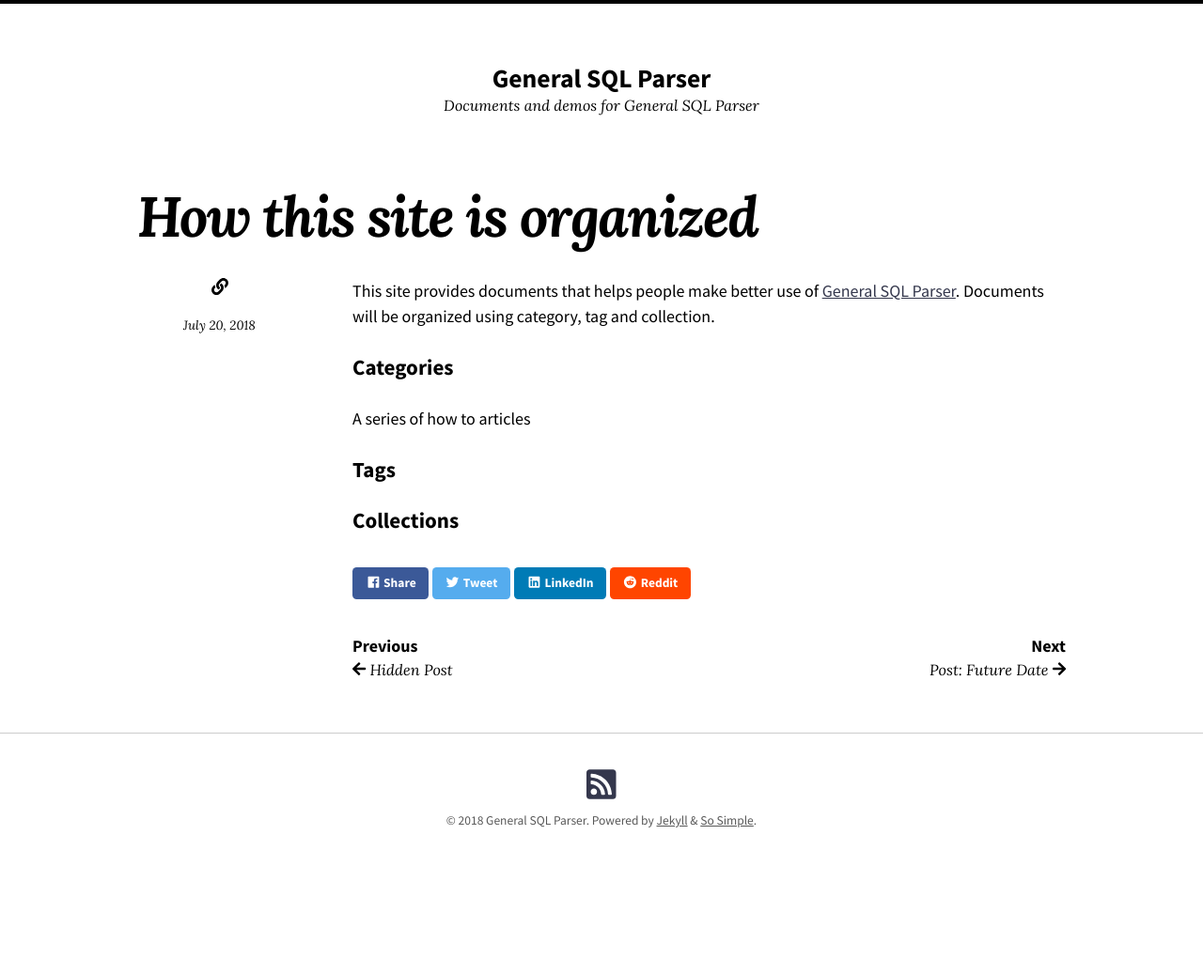
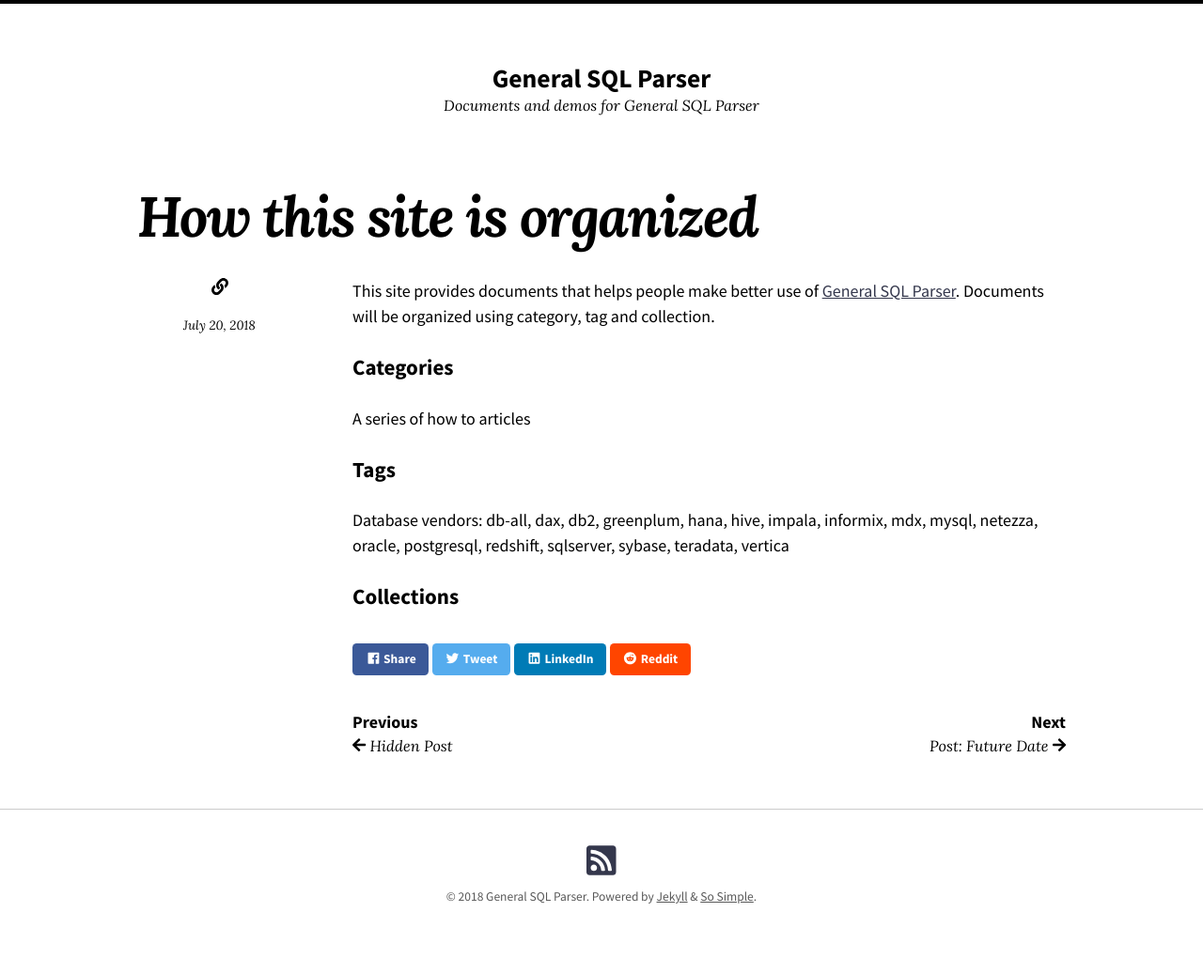
Before and after one commit to sqlparser/gspHome, a Jekyll site: the page built from _posts/2018-07-20-guide-of-site-organization.md, in a window 1280 px wide. Shown: the whole page at 94% size. Built offline with Jekyll 4.4.1, drawn with Linux system fonts in a browser that asks for light colours; nearby versions of some CDN libraries; before the commit the page ends 956 px from its top, so only the background shows below that.

```diff
--- a/_posts/2018-07-20-guide-of-site-organization.md
+++ b/_posts/2018-07-20-guide-of-site-organization.md
@@ -12,5 +12,7 @@ A series of how to articles
 
 ### Tags
 
+Database vendors: db-all, dax, db2, greenplum, hana, hive, impala, informix, mdx, mysql, netezza, oracle, postgresql, redshift, sqlserver, sybase, teradata, vertica
+
 
 ### Collections
--- /dev/null
+++ b/mycategory/blog.html
@@ -0,0 +1,5 @@
+---
+layout: category
+title: Blog
+category: blog
+---
```
Also changed, not shown: _layouts/mycategory.html (added, +9 -0 lines).
